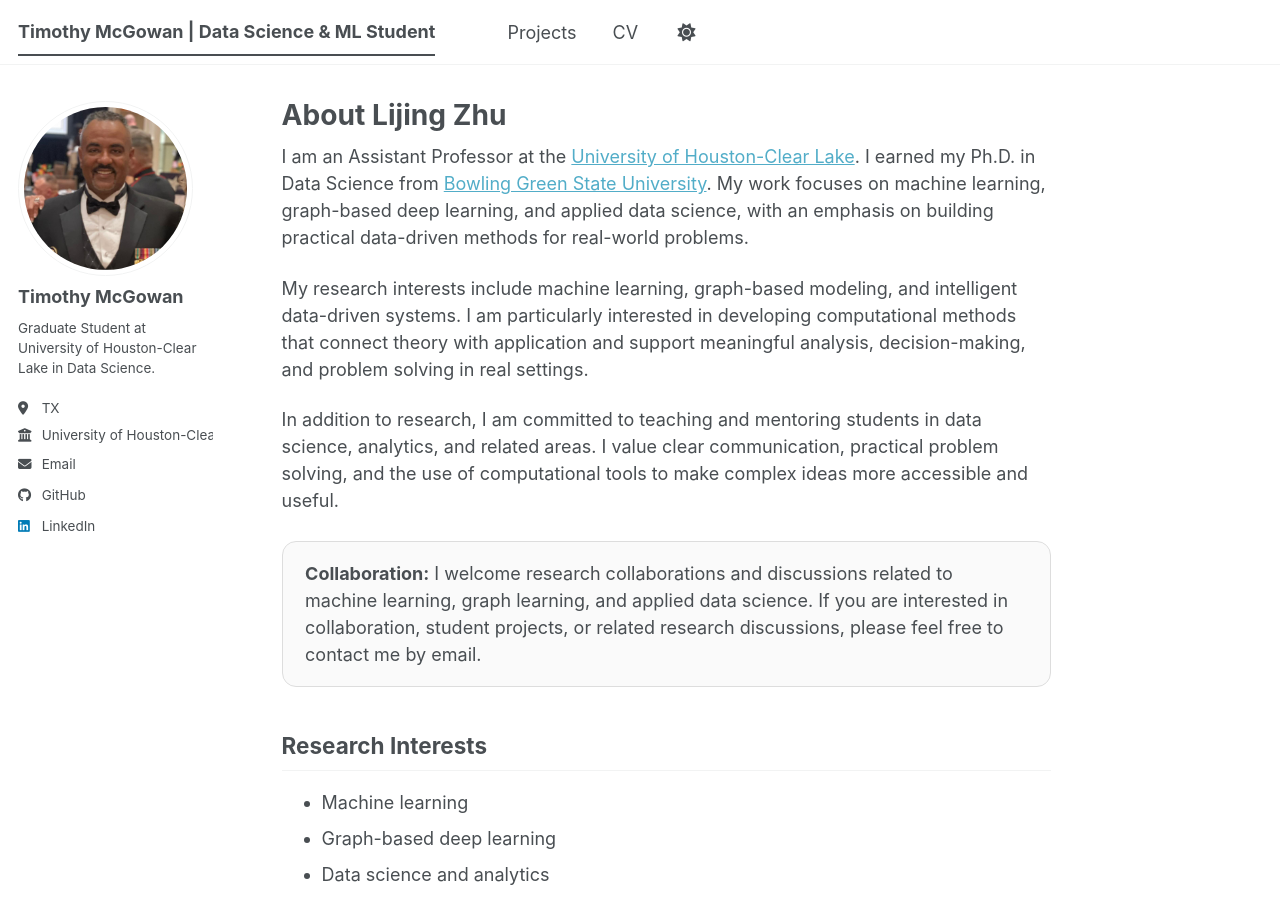
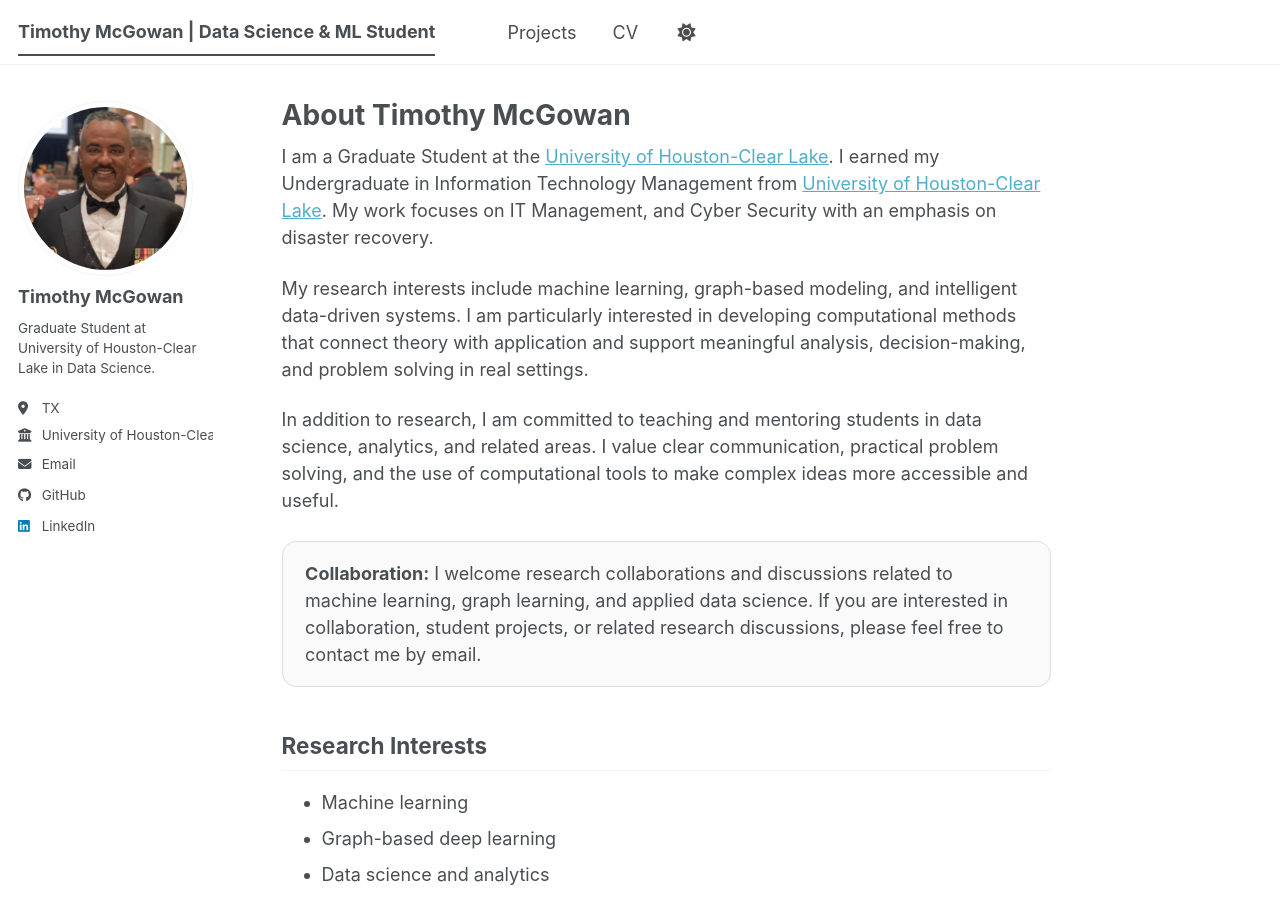
Before and after one commit to tbm0929/tbm0929.github.io, a Jekyll site: the page built from _pages/about.md, in a window 1280 px wide and 900 px high. Built offline with Jekyll 4.4.1, drawn with Linux system fonts in a browser that asks for light colours; a script bundle is joined from its source files by our own code; library files that are not in the unit come from our copies.

Commit message:
Revise about page for Timothy McGowan
Updated author information and research focus in the about page.

```diff
--- a/_pages/about.md
+++ b/_pages/about.md
@@ -1,13 +1,13 @@
 ---
 permalink: /
-title: "About Lijing Zhu"
+title: "About Timothy McGowan"
 author_profile: true
 redirect_from:
   - /about/
   - /about.html
 ---
 
-I am an Assistant Professor at the [University of Houston-Clear Lake](https://www.uhcl.edu/). I earned my Ph.D. in Data Science from [Bowling Green State University](https://www.bgsu.edu/). My work focuses on machine learning, graph-based deep learning, and applied data science, with an emphasis on building practical data-driven methods for real-world problems.
+I am a Graduate Student at the [University of Houston-Clear Lake](https://www.uhcl.edu/). I earned my Undergraduate in Information Technology Management from [University of Houston-Clear Lake](https://www.uhcl.edu/). My work focuses on IT Management, and Cyber Security with an emphasis on disaster recovery.
 
 My research interests include machine learning, graph-based modeling, and intelligent data-driven systems. I am particularly interested in developing computational methods that connect theory with application and support meaningful analysis, decision-making, and problem solving in real settings.
 
```
